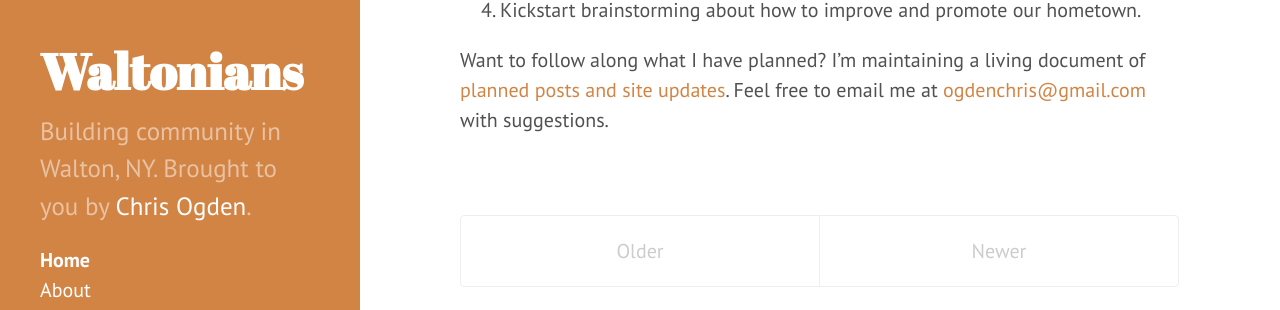
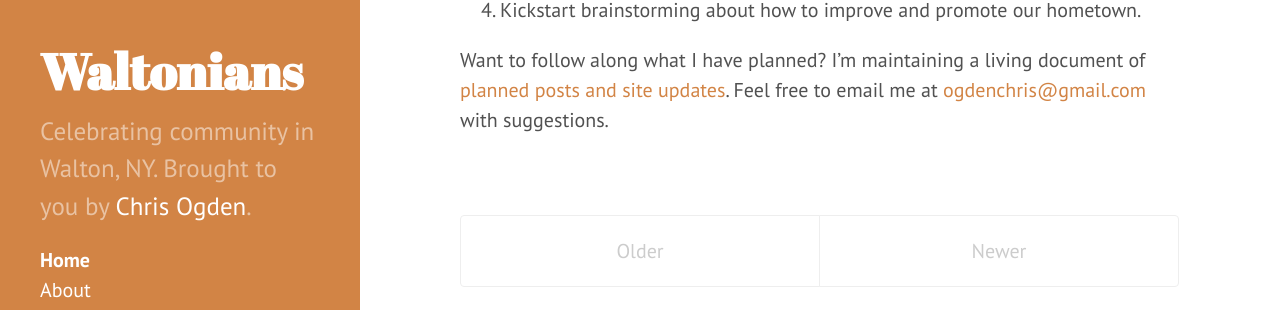
Before and after one commit to Walton-NY/Walton-NY.github.io, a Jekyll site: the page built from index.html, in a window 1280 px wide. Shown: the part 525-835 px from the top of the page. Built offline with Jekyll 4.4.1, drawn with Linux system fonts in a browser that asks for light colours; Markdown is read by kramdown in place of the engine named in the settings; the list of posts is cut into pages by our own code.

Commit message:
Changed 'building community' to 'celebrating community' in sidebar

```diff
--- a/_config.yml
+++ b/_config.yml
@@ -7,8 +7,8 @@ permalink:        pretty
 
 # Setup
 title:            Waltonians
-tagline:          'Building Community in Walton, NY'
-description:      'Building community in Walton, NY. Brought to you by <a href="https://twitter.com/c_t_ogden" target="_blank">Chris Ogden</a>.'
+tagline:          'Celebrating Community in Walton, NY'
+description:      'Celebrating community in Walton, NY. Brought to you by <a href="https://twitter.com/c_t_ogden" target="_blank">Chris Ogden</a>.'
 url:              http://walton-ny.github.io/
 baseurl:          /
 
```
